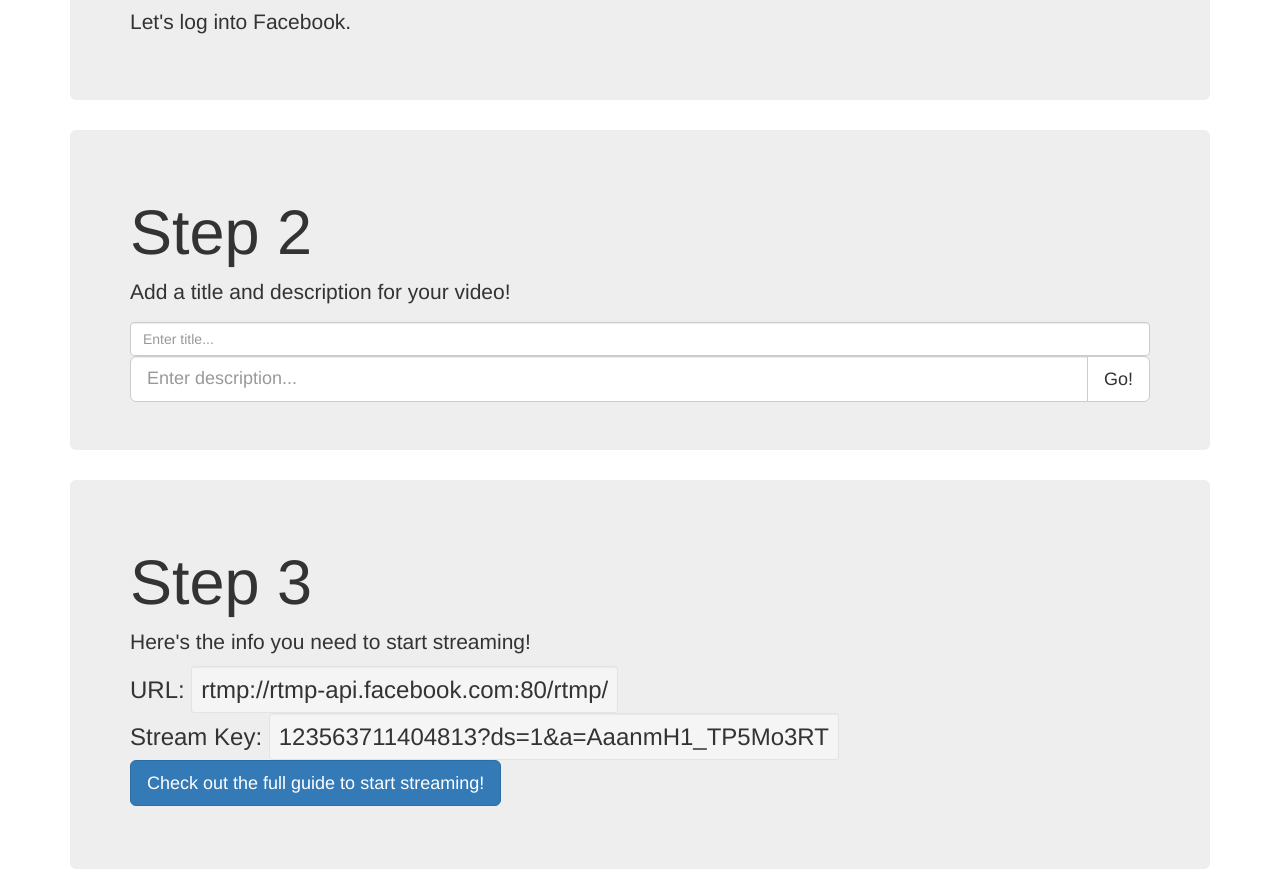
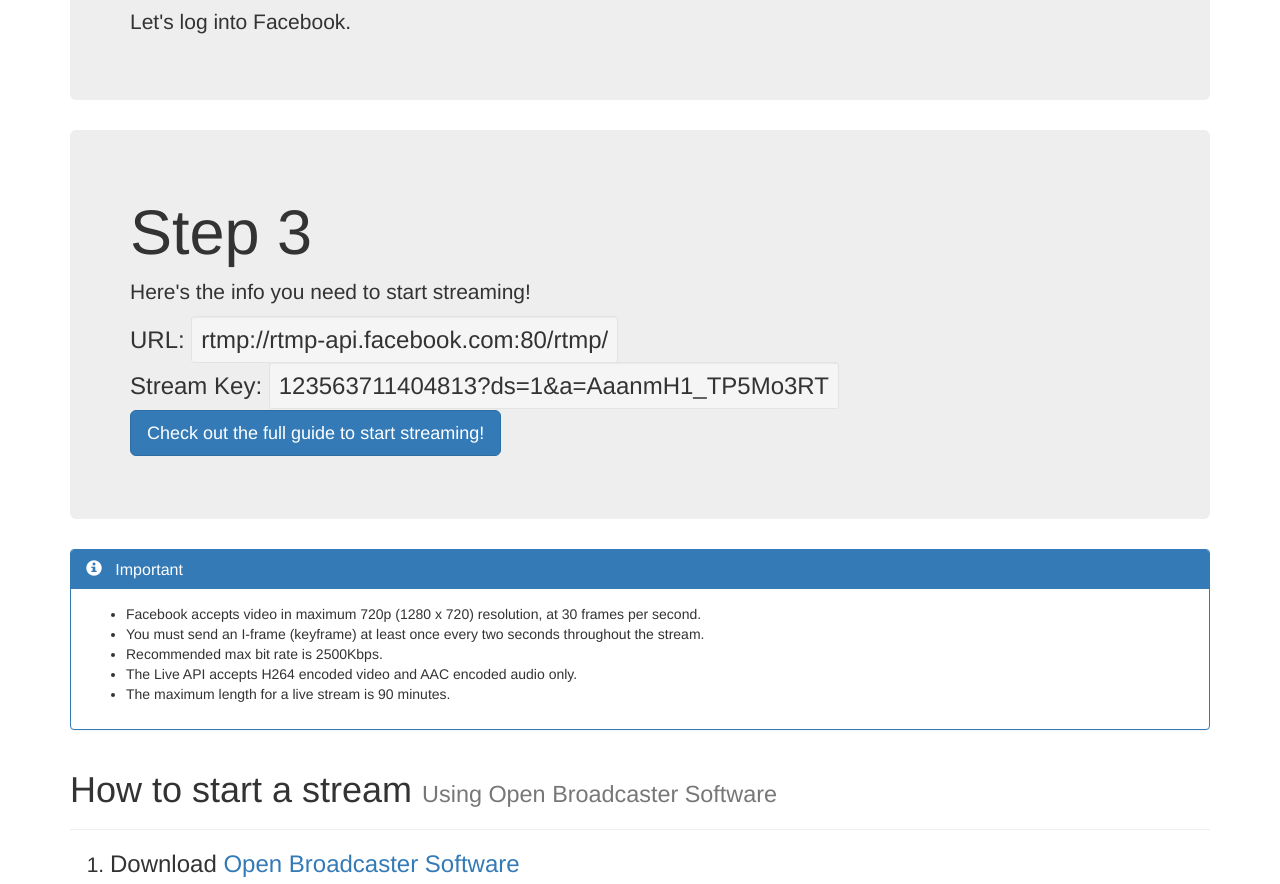
Before and after one commit to Ashwinning/Facebook-Gamecast, a plain HTML site: page index.html in a window 1280 px wide. Shown: the part 821-1705 px from the top of the page. Drawn offline with nearby package versions, Linux system fonts and the light colour scheme.

Commit message:
test hidden

```diff
--- a/index.html
+++ b/index.html
@@ -3,7 +3,7 @@
 
 <head>
     <script src="https://ajax.googleapis.com/ajax/libs/jquery/2.2.4/jquery.min.js"></script>
-
+    <link rel="stylesheet" href="http://s.mlcdn.co/animate.css">
 
     <meta charset="utf-8">
     <meta http-equiv="X-UA-Compatible" content="IE=edge">
@@ -94,7 +94,7 @@
             </div>
         </div>
 
-        <div class="jumbotron" id ="step2">
+        <div class="jumbotron hidden" id ="step2">
             <h1>Step 2</h1>
             <p>Add a title and description for your video!</p>
             <input type="text" class="form-control" placeholder="Enter title..." id="title">
```
Also changed, not shown: css/gamecast.css (added).
